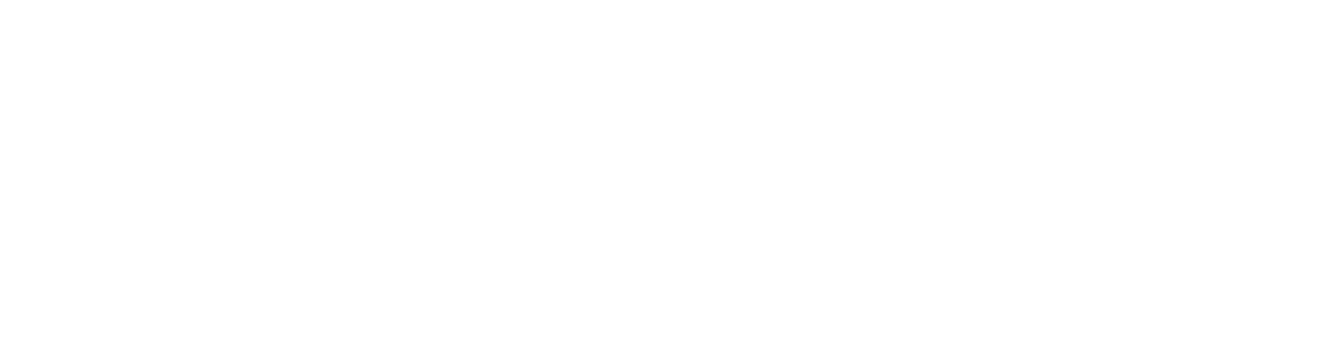
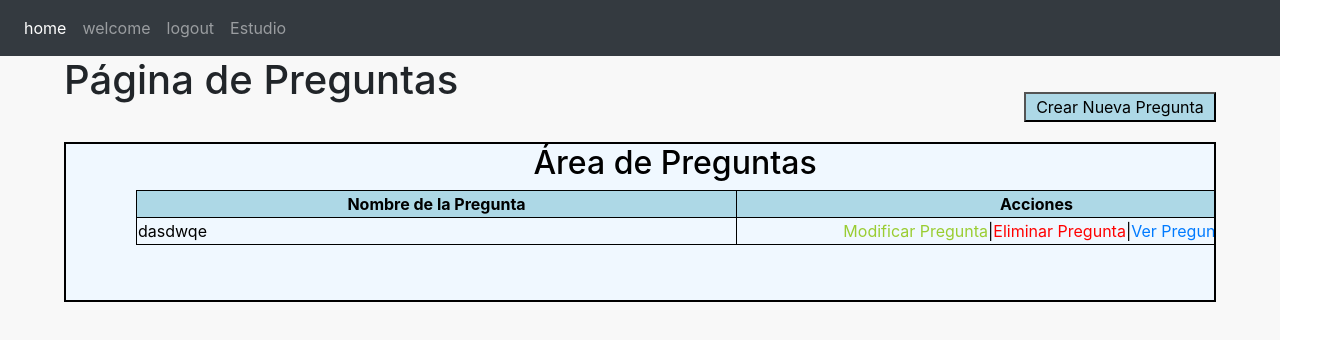
Before and after one commit to NicolasSaG/creadorExamen, a React app in the folder reactCreadorExamen/: page /SalaDePreguntas in a window 1280 px wide. Shown: the top 340 px of the page, 1344 px wide, since content can reach past the window. Built offline with nearby package versions, Linux system fonts and the light colour scheme.

Commit message:
Agregado módulo de vista de preguntas

```diff
--- a/reactCreadorExamen/src/js/components/Greetings.js
+++ b/reactCreadorExamen/src/js/components/Greetings.js
@@ -1,15 +1,9 @@
 import React, { Component } from "react";
 import Questions from "./Questions/Questions.js";
-import NavBar from "./NavigationBarComponent/NavigationBar.jsx";
+
 class Greetings extends Component {
   render() {
-    return (
-      <div>
-        <NavBar />
-        <Questions />
-      </div>
-    );
-    //return <Questions />;
+    return <Questions />;
   }
 }
 export default Greetings;
--- a/reactCreadorExamen/src/js/components/NavigationBarComponent/NavigationBar.jsx
+++ b/reactCreadorExamen/src/js/components/NavigationBarComponent/NavigationBar.jsx
@@ -54,6 +54,11 @@
                 logout
               </a>
             </li>
+            <li className="nav-item">
+              <Link to="/SalaDePreguntas" className="nav-link">
+                Estudio
+              </Link>
+            </li>
           </ul>
         </div>
       </nav>
--- a/reactCreadorExamen/src/js/components/Questions/Questions.css
+++ b/reactCreadorExamen/src/js/components/Questions/Questions.css
@@ -0,0 +1,53 @@
+#Reder-ReactComponent-Questions {
+  background-color: rgb(248, 248, 248);
+  min-height: 93vh;
+}
+#Reder-ReactComponent-Questions h1 {
+  position: relative;
+  left: 5%;
+}
+#QuestionsArea {
+  color: black;
+}
+#QuestionsArea {
+  overflow-y: scroll;
+  background-color: aliceblue;
+  min-height: 10rem;
+  max-height: 38rem;
+  margin: 0% 5% 0% 5%;
+  border: 2px solid black;
+  padding: 0px 0px 0px 70px;
+}
+
+#QuestionsArea table,
+#QuestionsArea th,
+#QuestionsArea tr,
+#QuestionsArea td {
+  border: 1px solid black;
+  min-width: 600px;
+}
+#CreateNewElem {
+  position: relative;
+  min-width: 15%;
+  left: 80%;
+  bottom: 20px;
+  box-shadow: none;
+  background-color: lightblue;
+}
+#QuestionsArea th {
+  background-color: lightblue;
+  text-align: center;
+}
+#QuestionsArea h2 {
+  text-align: center;
+}
+
+#Mod {
+  color: yellowgreen;
+}
+#Del {
+  color: red;
+}
+.td {
+  text-align: center;
+}
--- a/reactCreadorExamen/src/js/components/Questions/Questions.js
+++ b/reactCreadorExamen/src/js/components/Questions/Questions.js
@@ -1,71 +1,75 @@
 import React, { Component } from "react";
-import "./Render.css";
+import ReactDOM from "react-dom";
 import "./Questions.css";
 class Questions extends Component {
   constructor(props) {
     super(props);
   }
+  render() {
+    return (
+      <div id="Reder-ReactComponent-Questions">
+        <h1>Página de Preguntas</h1>
+        <button
+          type="button"
+          id="CreateNewElem"
+          onClick={event => this.handleButton(event)}
+        >
+          Crear Nueva Pregunta
+        </button>
+        <div className="QuestionsArea">{this.QuestionsArea(1)}</div>
+      </div>
+    );
+  }
+  handleButton(event) {
+    event.preventDefault();
+    console.log("dasdwq");
+    window.location = "CrearPregunta";
+  }
 
   createTable(numQuestions) {
     const elem = (
-      <tr>
+      <tr key="elem">
         <td>dasdwqe</td>
-        <td>dasfqew</td>
+        <td className="td">
+          <a id="Mod" href="#">
+            Modificar Pregunta
+          </a>
+          |
+          <a id="Del" href="#">
+            Eliminar Pregunta
+          </a>
+          |
+          <a id="See" href="#">
+            Ver Pregunta
+          </a>
+        </td>
       </tr>
     );
     const array = [];
 
-    for (let index = 0; index != numQuestions; index++) {
+    for (let id = 0; id != numQuestions; id++) {
       array.push(elem);
     }
-    return array;
+    const id = "Elements";
+    return <tbody key={id}>{array}</tbody>;
   }
-  QuestionsArea = numQuestions => {
-    //Aqui debería ir la petición al serviddor de xml de preguntas
+  QuestionsArea(numQuestions) {
+    //Aqui debería ir la petición al serviddor de xml de numero de  preguntas
     return (
       <div id="QuestionsArea">
-        <h1>Esto es el area de preguntas</h1>
+        <h2>Área de Preguntas</h2>
         <table id="table">
-          <tr>
-            <th>Nombre de la Pregunta</th>
-            <th>Acciones</th>
-          </tr>
+          <thead>
+            <tr>
+              <th>Nombre de la Pregunta</th>
+              <th>Acciones</th>
+            </tr>
+          </thead>
           {this.createTable(numQuestions)}
         </table>
       </div>
     );
-  };
-
-  reder() {
-    return (
-      <div className="Reder-ReactComponent-Questions">
-        <h1>Pagina de Preguntas</h1>
-        <div className="QuestionsArea">
-          <QuestionsArea numQuestions="20" />
-        </div>
-      </div>
-    );
   }
-
-  /*
-  createQuestionsTable = () => {
-    let table = [];
-    for (let i = 0; i < 5; i++) {
-      let children = [];
-      for (let j = 0; j < 5; j++) {
-        children.push(<td>hola {j}</td>);
-      }
-      table.push(<tr>{children}</tr>);
-    }
-    return table;
-  };
-  render() {
-    return (
-      <div>
-        <h1>Tabla</h1>
-      </div>
-    );
-  }*/
 }
 
 export default Questions;
--- a/reactCreadorExamen/src/routes.js
+++ b/reactCreadorExamen/src/routes.js
@@ -4,10 +4,12 @@
 import App from "./App";
 import Login from "./js/components/LogIn/LogInPage.jsx";
 import Greetings from "./js/components/Greetings";
+import Questions from "./js/components/Questions/Questions";
 
 export default (
   <Route path="/" component={App}>
     <IndexRoute component={Login} />
-    <Route path="greetings" component={Greetings} />
+    <Route path="/greetings" component={Greetings} />
+    <Route path="/SalaDePreguntas" component={Questions} />
   </Route>
 );
```
Also changed, not shown: reactCreadorExamen/src/js/components/Questions/Render.css (deleted), 1 other file (tests, documents, lock files or other folders).
